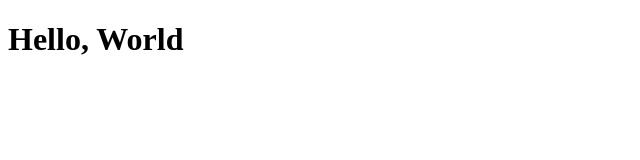
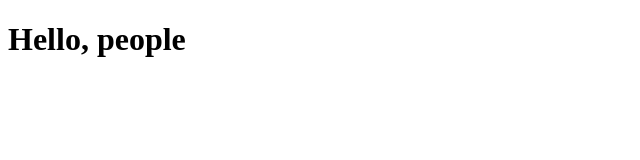
Before and after one commit to VladislavDJ/nu-poehali, a plain HTML site: page zero/index.html in a window 1280 px wide. Shown: the full height of the page, 0-640 px from the left. Drawn offline with Linux system fonts and the light colour scheme.

Commit message:
Add example page

```diff
--- a/zero/index.html
+++ b/zero/index.html
@@ -1,6 +1,6 @@
 <!DOCTYPE html>
 <html>
     <body>
-        <h1>Hello, World</h1>
+        <h1>Hello, people</h1>
     </body>
 </html>
```
